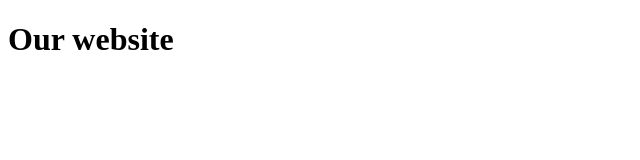
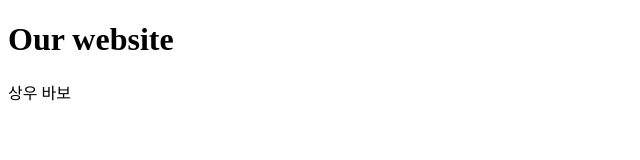
Before and after one commit to jobs0414/github-collabo, a plain HTML site: page index.html in a window 1280 px wide. Shown: the full height of the page, 0-640 px from the left. Drawn offline with Linux system fonts and the light colour scheme.

Commit message:
P tag add

```diff
--- a/index.html
+++ b/index.html
@@ -8,5 +8,6 @@
 </head>
 <body>
     <h1>Our website</h1>
+    <p>상우 바보</p>
 </body>
 </html>
```
